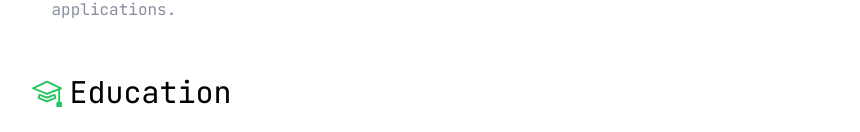
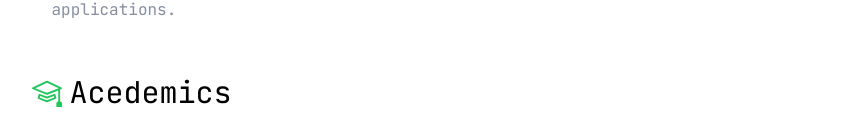
Before and after one commit to KriteshTimsina/portfolio-v2, a React (Vite) app: page / in a window 1280 px wide. Shown: the part 534-666 px from the top of the page, without its empty margins (210-1070 px from the left). Built offline with nearby package versions, Linux system fonts and the light colour scheme.

Commit message:
wip: test if it works

```diff
--- a/src/pages/Education.tsx
+++ b/src/pages/Education.tsx
@@ -5,7 +5,7 @@ const Education = () => {
     <div className="flex flex-col gap-6 py-10">
       <section className="flex gap-2 items-center text-3xl">
         <BsMortarboard className="text-green-500" />
-        <h1>Education</h1>
+        <h1>Acedemics</h1>
       </section>
       <section className="flex gap-10 px-5">
         <Timeline size={2} />
```
